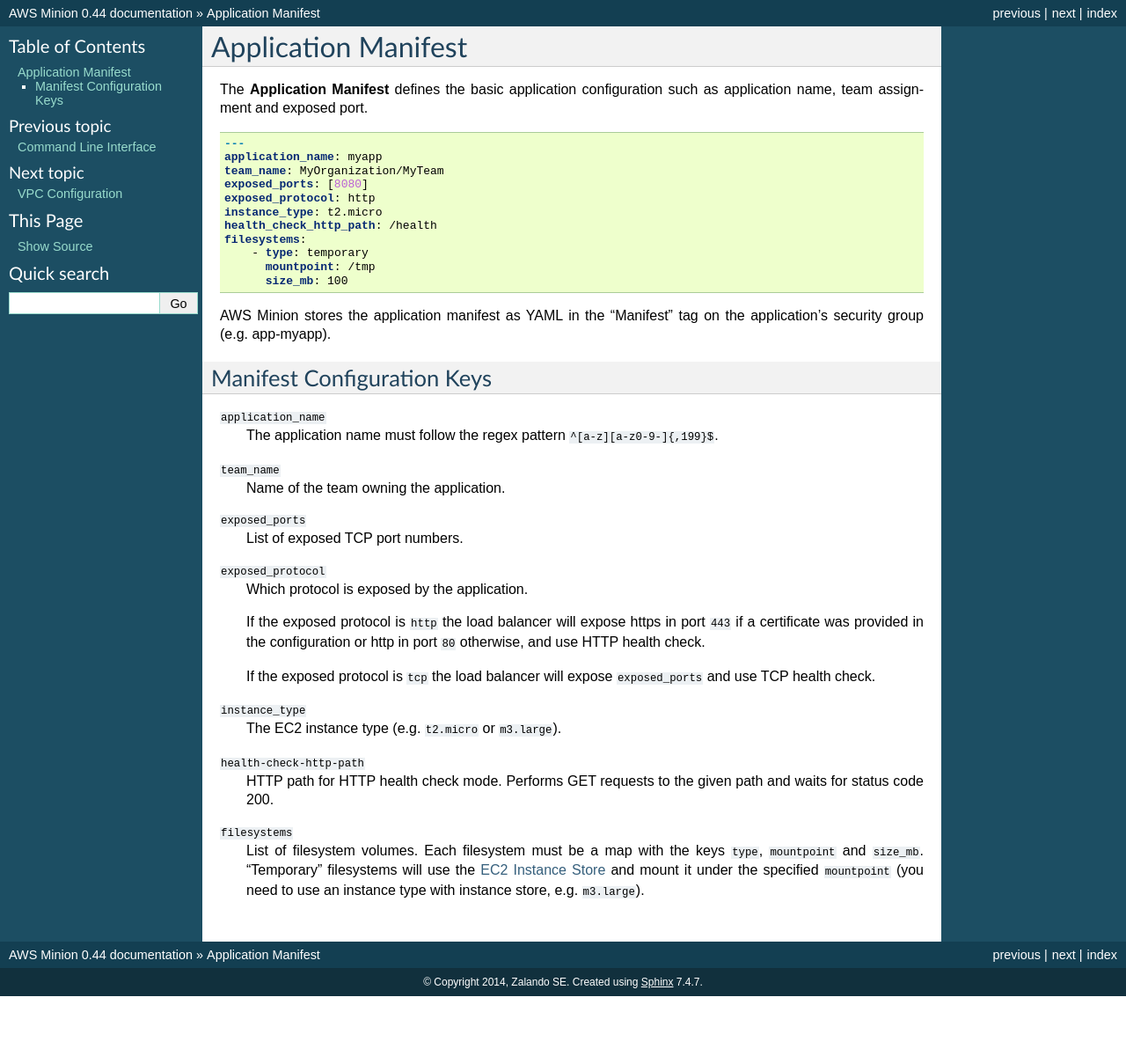
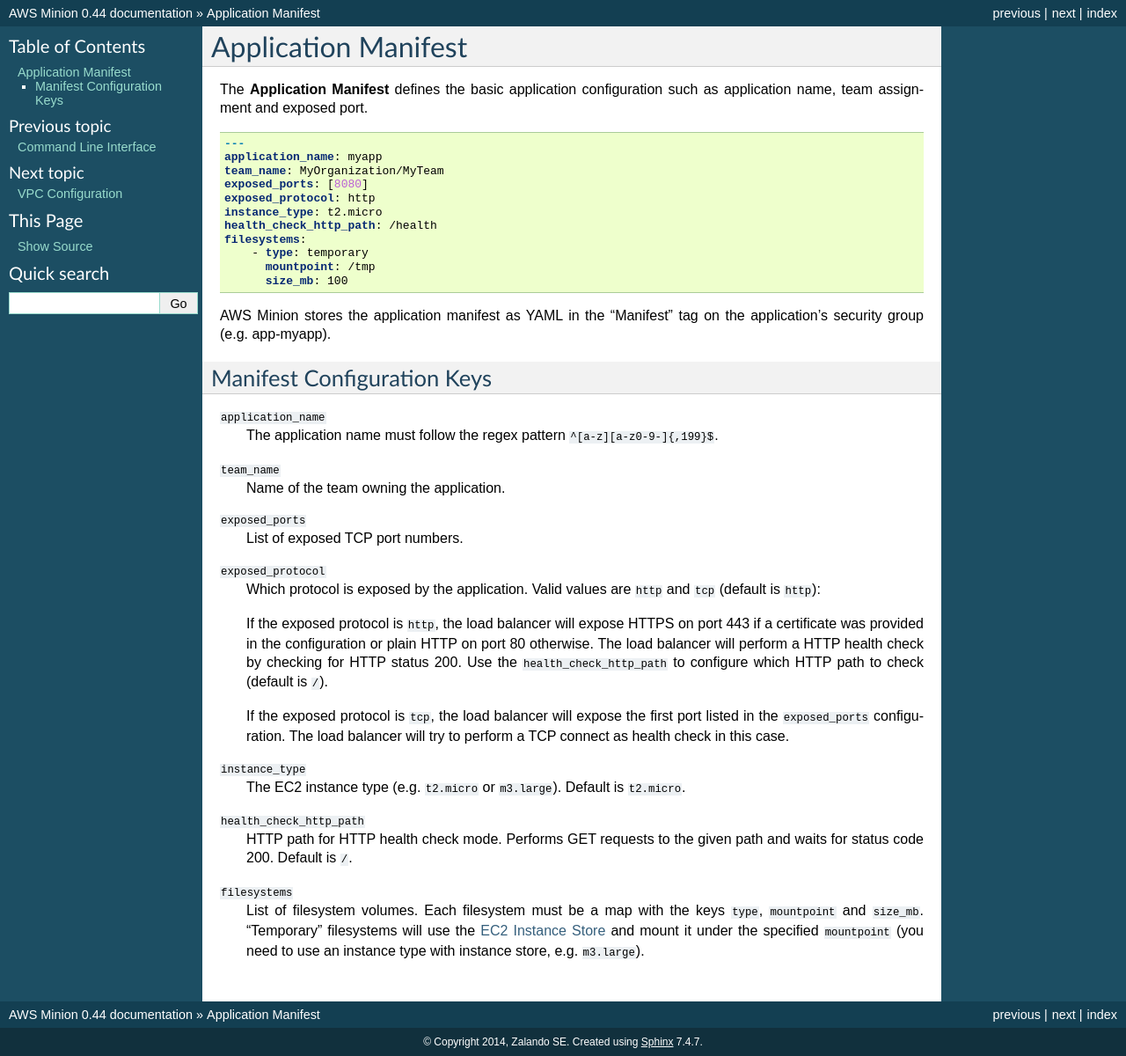
Before and after one commit to l2t3r/aws-minion, a Sphinx documentation site: the page built from docs/manifest.rst, in a window 1280 px wide. Shown: the whole page at 88% size. Built offline with Sphinx 7.4.7, drawn with Linux system fonts in a browser that asks for light colours; before the commit the page ends 1132 px from its top, so only the background shows below that.

Commit message:
text tweaking

```diff
--- a/docs/manifest.rst
+++ b/docs/manifest.rst
@@ -33,18 +33,21 @@ Manifest Configuration Keys
     List of exposed TCP port numbers.
 
 ``exposed_protocol``
-    Which protocol is exposed by the application.
+    Which protocol is exposed by the application. Valid values are ``http`` and ``tcp`` (default is ``http``):
 
-    If the exposed protocol is ``http`` the load balancer will expose https in port ``443`` if a certificate was
-    provided in the configuration or http in port ``80`` otherwise, and use HTTP health check.
+    If the exposed protocol is ``http``, the load balancer will expose HTTPS on port 443 if a certificate was
+    provided in the configuration or plain HTTP on port 80 otherwise. The load balancer will perform a HTTP health check by checking for HTTP status 200.
+    Use the ``health_check_http_path`` to configure which HTTP path to check (default is ``/``).
 
-    If the exposed protocol is ``tcp`` the load balancer will expose ``exposed_ports`` and use TCP health check.
+    If the exposed protocol is ``tcp``, the load balancer will expose the first port listed in the ``exposed_ports`` configuration.
+    The load balancer will try to perform a TCP connect as health check in this case.
 
 ``instance_type``
-    The EC2 instance type (e.g. ``t2.micro`` or ``m3.large``).
+    The EC2 instance type (e.g. ``t2.micro`` or ``m3.large``). Default is ``t2.micro``.
 
-``health-check-http-path``
+``health_check_http_path``
     HTTP path for HTTP health check mode. Performs GET requests to the given path and waits for status code 200.
+    Default is ``/``.
 
 ``filesystems``
     List of filesystem volumes. Each filesystem must be a map with the keys ``type``, ``mountpoint`` and ``size_mb``.
```
